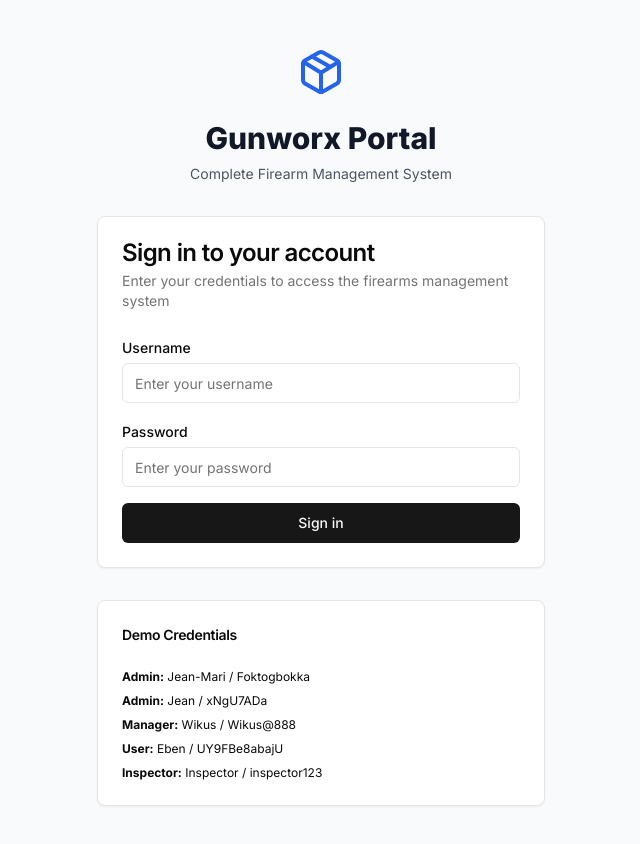
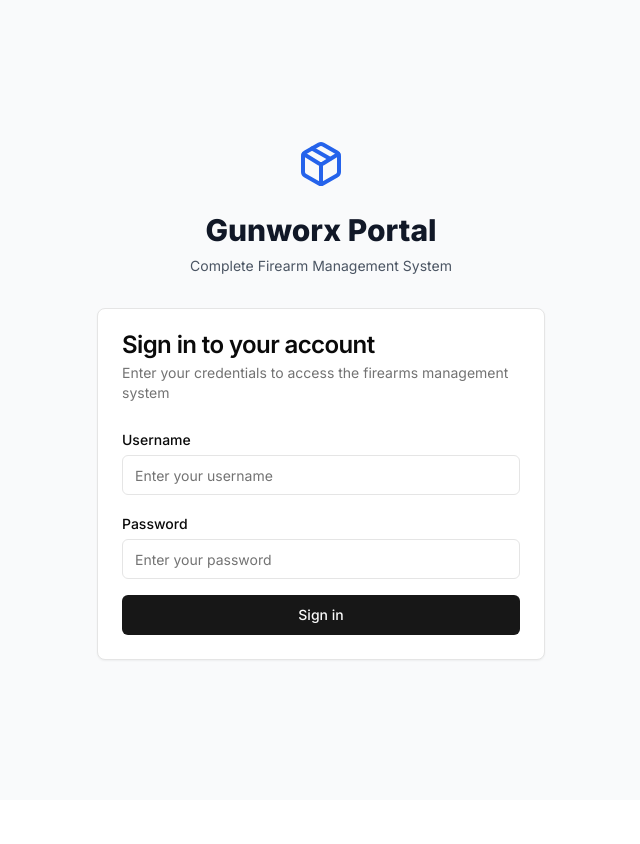
Before and after one commit to LeOriginalPotato/Gunworx, a Next.js app: page / in a window 1280 px wide. Shown: the top 844 px of the page, without its empty margins (319-959 px from the left). After the commit the page ends 800 px from the top, so only its background shows below. Built offline with nearby package versions, Linux system fonts and the light colour scheme.

Commit message:
feat: remove demo credentials display from login page
Maintain login form functionality while enhancing security.

Co-authored-by: null <176829678+LeOriginalPotato@users.noreply.github.com>

```diff
--- a/components/login-form.tsx
+++ b/components/login-form.tsx
@@ -94,31 +94,6 @@ export function LoginForm({ onLogin }: LoginFormProps) {
             </form>
           </CardContent>
         </Card>
-
-        <div className="mt-8">
-          <Card>
-            <CardHeader>
-              <CardTitle className="text-sm">Demo Credentials</CardTitle>
-            </CardHeader>
-            <CardContent className="space-y-2 text-xs">
-              <div>
-                <strong>Admin:</strong> Jean-Mari / Foktogbokka
-              </div>
-              <div>
-                <strong>Admin:</strong> Jean / xNgU7ADa
-              </div>
-              <div>
-                <strong>Manager:</strong> Wikus / Wikus@888
-              </div>
-              <div>
-                <strong>User:</strong> Eben / UY9FBe8abajU
-              </div>
-              <div>
-                <strong>Inspector:</strong> Inspector / inspector123
-              </div>
-            </CardContent>
-          </Card>
-        </div>
       </div>
     </div>
   )
```
